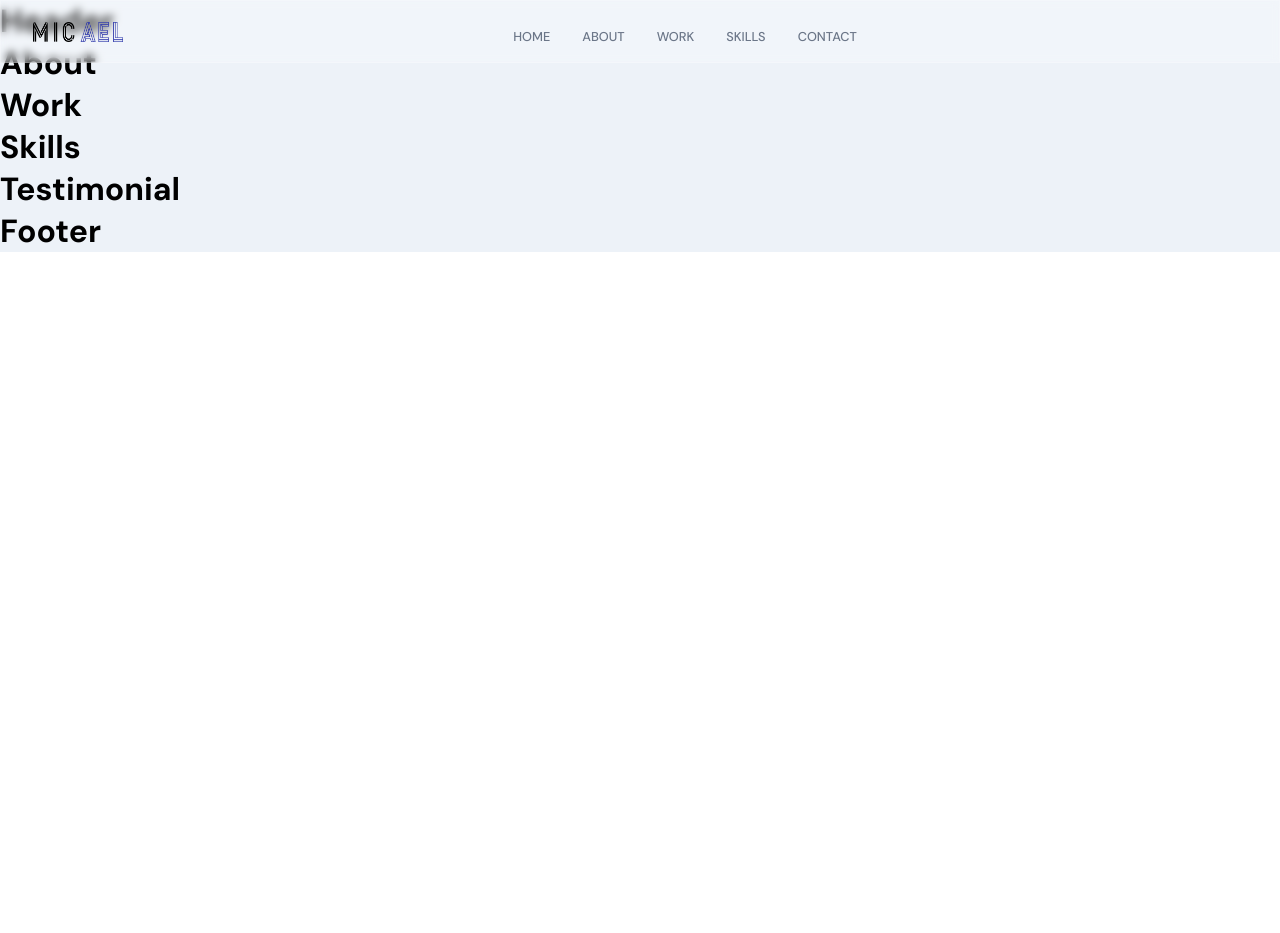
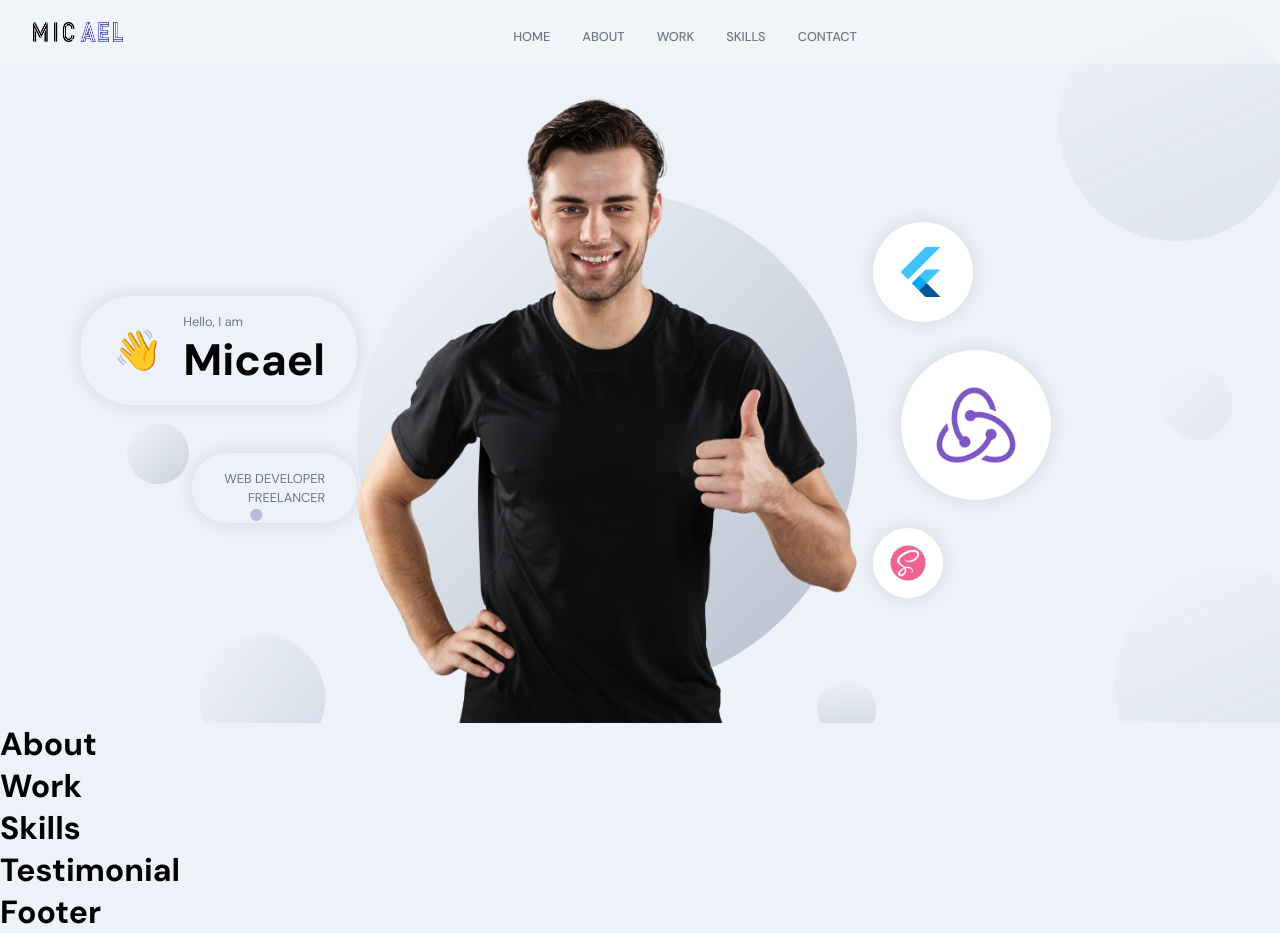
Before and after one commit to sanidhyy/portfolio-react, a React (Create React App) app in the folder frontend-react/: page / in a window 1280 px wide. Before the commit the page ends 800 px from the top, so only its background shows below. Built offline with nearby package versions, Linux system fonts and the light colour scheme.

Commit message:
Header completed

```diff
--- a/frontend-react/src/container/Header/Header.jsx
+++ b/frontend-react/src/container/Header/Header.jsx
@@ -1,11 +1,70 @@
 import React from "react";
+import { motion } from "framer-motion";
 
+import { images } from "../../constants";
 import "./Header.scss";
+
+const scaleVariants = {
+  whileInView: {
+    scale: [0, 1],
+    opacity: [0, 1],
+    transition: {
+      duration: 1,
+      ease: "easeInOut",
+    },
+  },
+};
 
 const Header = () => {
   return (
-    <div>
-      <h1>Header</h1>
+    <div id="home" className="app__header app__flex">
+      <motion.div
+        whileInView={{ x: [-100, 0], opacity: [0, 1] }}
+        transition={{ duration: 0.5 }}
+        className="app__header-info"
+      >
+        <div className="app__header-badge">
+          <div className="badge-cmp app__flex">
+            <span>👋</span>
+            <div style={{ marginLeft: 20 }}>
+              <p className="p-text">Hello, I am</p>
+              <h1 className="head-text">Micael</h1>
+            </div>
+          </div>
+
+          <div className="tag-cmp app__flex">
+            <p className="p-text">Web Developer</p>
+            <p className="p-text">Freelancer</p>
+          </div>
+        </div>
+      </motion.div>
+
+      <motion.div
+        whileInView={{ opacity: [0, 1] }}
+        transition={{ duration: 0.5, delayChildren: 0.5 }}
+        className="app__header-img"
+      >
+        <img src={images.profile} alt="profile" />
+
+        <motion.img
+          whileInView={{ scale: [0, 1] }}
+          transition={{ duration: 1, ease: "easeInOut" }}
+          src={images.circle}
+          alt="profile circle"
+          className="overlay_circle"
+        />
+      </motion.div>
+      <motion.div
+        variants={scaleVariants}
+        whileInView={scaleVariants.whileInView}
+        className="app__header-circles"
+      >
+        {[images.flutter, images.redux, images.sass].map((circle, index) => (
+          <div className="circle-cmp app__flex" key={`circle-${index}`}>
+            <img src={circle} alt="Circle" />
+          </div>
+        ))}
+      </motion.div>
     </div>
   );
 };
--- a/frontend-react/src/container/Header/Header.scss
+++ b/frontend-react/src/container/Header/Header.scss
@@ -0,0 +1,187 @@
+#home {
+  position: relative;
+  background: url("../../assets/bgIMG.png");
+  background-size: cover;
+  background-repeat: repeat;
+  background-position: center;
+
+  .app__wrapper {
+    padding: 0;
+
+    .copyright {
+      display: none;
+    }
+  }
+}
+
+.app__header {
+  flex: 1;
+  width: 100%;
+  height: 100%;
+  flex-direction: row;
+  padding: 6rem 2rem 0;
+
+  @media screen and (min-width: 2000px) {
+    padding-top: 8rem;
+  }
+
+  @media screen and (max-width: 1200px) {
+    flex-direction: column;
+  }
+
+  @media screen and (max-width: 400px) {
+    padding: 6rem 1rem 2rem;
+  }
+}
+
+.app__header-info {
+  flex: 0.65;
+  display: flex;
+  flex-direction: column;
+  justify-content: flex-start;
+  align-items: flex-start;
+  height: 100%;
+
+  @media screen and (max-width: 2000px) {
+    width: 100%;
+    margin-right: 0;
+  }
+}
+
+.app__header-badge {
+  width: 100%;
+  display: flex;
+  justify-content: flex-end;
+  align-items: flex-end;
+  flex-direction: column;
+
+  .badge-cmp,
+  .tag-cmp {
+    padding: 1rem 2rem;
+    border: var(--white-color);
+    border-radius: 50px;
+    flex-direction: row;
+    width: auto;
+    box-shadow: 0 0 20px rgba(0, 0, 0, 0.1);
+  }
+
+  .tag-cmp {
+    flex-direction: column;
+    margin-top: 3rem;
+
+    p {
+      width: 100%;
+      text-transform: uppercase;
+      text-align: right;
+    }
+  }
+
+  span {
+    font-size: 2.5rem;
+
+    @media screen and (min-width: 2000px) {
+      font-size: 5rem;
+    }
+  }
+
+  @media screen and (max-width: 1200px) {
+    justify-content: flex-start;
+    align-items: flex-start;
+  }
+}
+
+.app__header-circles {
+  flex: 0.75;
+  display: flex;
+  flex-direction: column;
+  justify-content: space-evenly;
+  align-items: flex-start;
+  height: 100%;
+  margin-left: 1rem;
+
+  div {
+    width: 100px;
+    height: 100px;
+    border-radius: 50%;
+    background: var(--white-color);
+    box-shadow: 0 0 20px rgba(0, 0, 0, 0.1);
+
+    img {
+      width: 60%;
+      height: 60%;
+    }
+  }
+
+  div:nth-child(1) {
+    width: 100px;
+    height: 100px;
+  }
+
+  div:nth-child(2) {
+    margin: 1.75rem;
+    width: 150px;
+    height: 150px;
+  }
+
+  div:nth-child(3) {
+    width: 70px;
+    height: 70px;
+  }
+
+  @media screen and (min-width: 2000px) {
+    div:nth-child(1) {
+      width: 400px;
+      height: 400px;
+    }
+
+    div:nth-child(2) {
+      width: 170px;
+      height: 170px;
+    }
+
+    div:nth-child(3) {
+      width: 200px;
+      height: 200px;
+    }
+  }
+
+  @media screen and (max-width: 1200px) {
+    width: 100%;
+    flex-direction: row;
+    flex-wrap: wrap;
+    margin-left: 0;
+
+    div {
+      margin: 1rem;
+    }
+  }
+}
+
+.app__header-img {
+  flex: 1;
+  height: 100%;
+  display: flex;
+  justify-content: flex-end;
+  align-items: flex-end;
+  position: relative;
+
+  img {
+    width: 100%;
+    object-fit: contain;
+    z-index: 1;
+  }
+
+  .overlay_circle {
+    position: absolute;
+    left: 0;
+    right: 0;
+    bottom: 0;
+    z-index: 0;
+    width: 100%;
+    height: 90%;
+
+    @media screen and (max-width: 1200px) {
+      margin: 2rem 0;
+    }
+  }
+}
```
